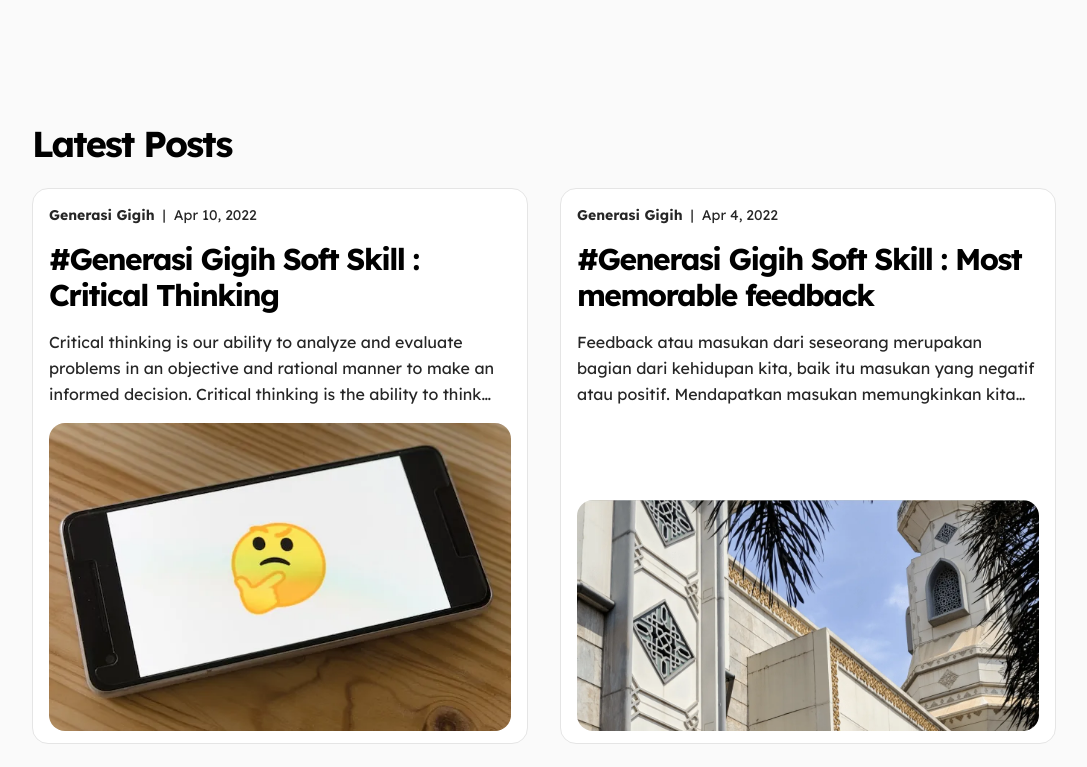
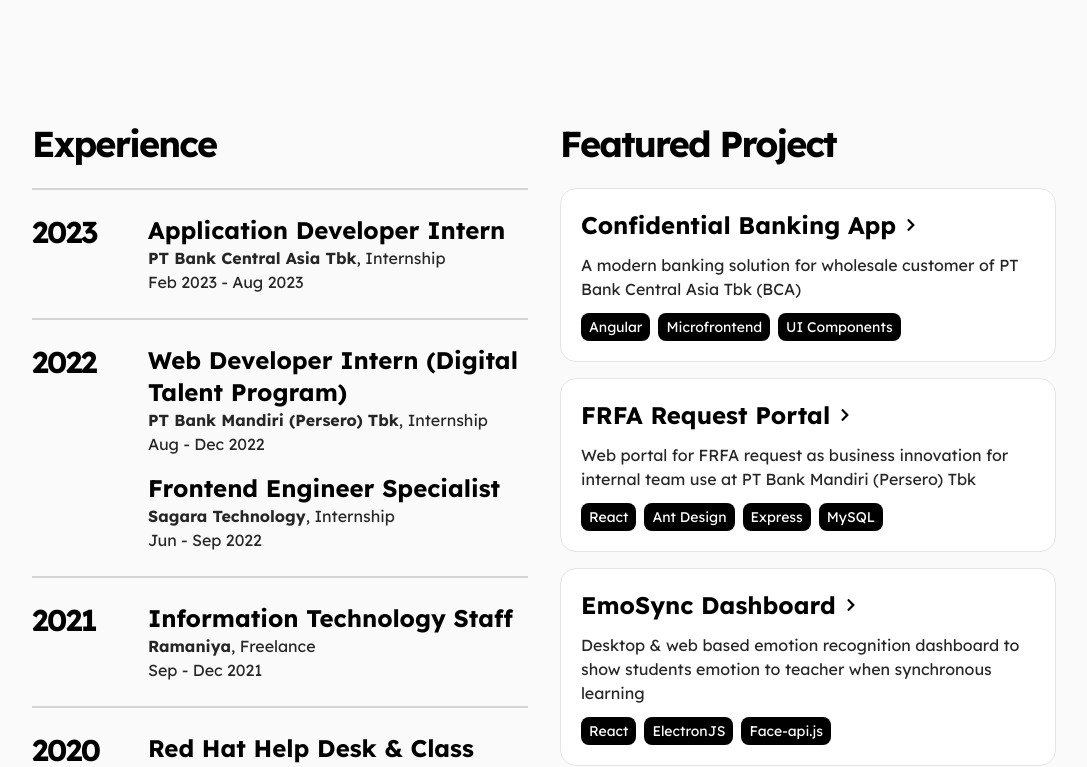
Before and after one commit to irfan44/irfannm, a Next.js app: page / in a window 1280 px wide. Shown: the part 540-1307 px from the top of the page, without its empty margins (96-1183 px from the left). Built offline with nearby package versions, Linux system fonts and the light colour scheme.

Commit message:
feat: add project details

```diff
--- a/components/pages/about/Experience.tsx
+++ b/components/pages/about/Experience.tsx
@@ -7,8 +7,8 @@
       <div className="flex flex-col space-y-8">
         {experience.map((value) => {
           return (
-            <>
-              <hr className="border border-neutral-300 dark:border-neutral-500" />
+            <div key={value.year}>
+              <hr className="border border-neutral-300 dark:border-neutral-500 mb-8" />
               <div className="grid gap-4 grid-cols-1 lg:grid-cols-[100px_minmax(0,1fr)]">
                 <div>
                   <h3>{value.year}</h3>
@@ -38,7 +38,7 @@
                   })}
                 </div>
               </div>
-            </>
+            </div>
           );
         })}
       </div>
--- /dev/null
+++ b/components/pages/home/ExperienceSummary.tsx
@@ -0,0 +1,41 @@
+import Section from '../../layouts/Section';
+import experience from '../../../data/experience';
+
+const ExperienceSummary = () => {
+  return (
+    <>
+      <Section title="Experience">
+        <div className="flex flex-col space-y-6">
+          {experience.map((value) => {
+            return (
+              <div key={value.year}>
+                <hr className="border border-neutral-300 dark:border-neutral-500 mb-6" />
+                <div className="grid gap-4 grid-cols-1 md:grid-cols-[100px_minmax(0,1fr)]">
+                  <div>
+                    <h3>{value.year}</h3>
+                  </div>
+                  <div className="space-y-4">
+                    {value.experience.map((work) => {
+                      return (
+                        <div key={work.year}>
+                          <h4>{work.title}</h4>
+                          <p>
+                            <span className="font-bold">{work.company}</span>,{' '}
+                            {work.employmentType}
+                          </p>
+                          <p>{work.year}</p>
+                        </div>
+                      );
+                    })}
+                  </div>
+                </div>
+              </div>
+            );
+          })}
+        </div>
+      </Section>
+    </>
+  );
+};
+
+export default ExperienceSummary;
--- /dev/null
+++ b/components/pages/home/FeaturedProject.tsx
@@ -0,0 +1,17 @@
+import Section from '../../layouts/Section';
+import projects from '../../../data/projects';
+import ProjectList from '../projects/ProjectList';
+
+const FeaturedProject = () => {
+  const featuredProject = projects.filter((value) => value.isFeatured === true);
+
+  return (
+    <Section title="Featured Project">
+      <div className="space-y-4">
+        <ProjectList projects={featuredProject} />
+      </div>
+    </Section>
+  );
+};
+
+export default FeaturedProject;
--- a/components/pages/projects/ProjectCard.tsx
+++ b/components/pages/projects/ProjectCard.tsx
@@ -1,29 +1,41 @@
 import Image from 'next/image';
-import { FaGithub } from 'react-icons/fa';
+import { FaChevronRight, FaGithub } from 'react-icons/fa';
 import { FiExternalLink } from 'react-icons/fi';
 import Projects from 'types/projects';
 import ExternalLink from 'lib/ui/ExternalLink';
+import { useState } from 'react';
+import { Dialog } from '@headlessui/react';
 
 const ProjectCard = ({
   name,
   description,
   techStack,
+  images,
+  company,
+  whatIDo,
+  url,
   sourceCode,
-  url,
+  overview,
+  date,
+  role,
 }: Projects) => {
+  const [isOpen, setIsOpen] = useState(false);
+
   return (
-    <div className="flex flex-col justify-between space-y-3 bg-white border border-neutral-200 dark:bg-neutral-800 dark:border-neutral-700 rounded-2xl p-5 hover:rounded-xl">
-      <Image
-        className="rounded-2xl"
-        alt={name}
-        src="/assets/projects/project-default.png"
-        height={278}
-        width={590}
-      />
-      <h4>{name}</h4>
+    <>
+      <div
+        className="flex flex-col justify-between space-y-3 bg-white border border-neutral-200 cursor-pointer dark:bg-neutral-800 dark:border-neutral-700 rounded-2xl p-5 hover:rounded-xl hover:shadow dark:hover:shadow-neutral-700"
+        onClick={() => setIsOpen(true)}
+      >
+        <h4 className="flex items-center">
+          {name}{' '}
+          <span className="text-sm ml-2">
+            <FaChevronRight />
+          </span>
+        </h4>
         <p>{description}</p>
         <div className="space-y-4">
-        <div className="flex space-x-2">
+          <div className="flex flex-wrap gap-2">
             {techStack.map((stack) => {
               return (
                 <div
@@ -35,7 +47,36 @@
               );
             })}
           </div>
-        <div className="flex space-x-4">
+        </div>
+      </div>
+      <Dialog
+        open={isOpen}
+        onClose={() => setIsOpen(false)}
+        className="relative z-50"
+      >
+        <div className="fixed inset-0 bg-black/30" aria-hidden="true" />
+        <div className="fixed inset-0 flex items-center justify-center p-4">
+          <Dialog.Panel className="space-y-4 mx-auto w-2/3 rounded-3xl bg-white p-6 dark:bg-neutral-800">
+            {images && (
+              <Image
+                src={`/assets/projects/${images[0]}`}
+                alt={name}
+                width={300}
+                height={100}
+              />
+            )}
+            <div className="flex items-center justify-between">
+              <p>Project Details</p>
+              <button onClick={() => setIsOpen(false)}>X</button>
+            </div>
+            <div className="grid gap-4 grid-cols-1 md:grid-cols-2">
+              <div className="space-y-2">
+                <div>
+                  <h4>{name}</h4>
+                  {company && <p>{company}</p>}
+                  <p>{date}</p>
+                </div>
+                <div className="space-y-1">
                   {url.length !== 0 && (
                     <div className="hover:underline">
                       <ExternalLink
@@ -66,7 +107,40 @@
                   )}
                 </div>
               </div>
+              <div>
+                <p className="break-words">{overview}</p>
               </div>
+            </div>
+            <div className="grid gap-4 grid-cols-1 md:grid-cols-2">
+              <div className="space-y-2">
+                <div>
+                  <h5>Role</h5>
+                  <p>{role}</p>
+                </div>
+                <div>
+                  <h5>What I do</h5>
+                  <ul className="list-disc ml-5">
+                    {whatIDo &&
+                      whatIDo.map((value) => {
+                        return <li key={value}>{value}</li>;
+                      })}
+                  </ul>
+                </div>
+              </div>
+              <div>
+                <h5>Tech Stack</h5>
+                <ul className="list-disc ml-5">
+                  {techStack.map((stack) => {
+                    return <li key={stack}>{stack}</li>;
+                  })}
+                </ul>
+              </div>
+            </div>
+          </Dialog.Panel>
+        </div>
+      </Dialog>
+    </>
   );
 };
+
 export default ProjectCard;
--- a/components/pages/projects/ProjectList.tsx
+++ b/components/pages/projects/ProjectList.tsx
@@ -1,22 +1,32 @@
 import ProjectCard from 'components/pages/projects/ProjectCard';
-import projects from 'data/projects';
+import Projects from '../../../types/projects';
 
-const ProjectList = () => {
+type Props = {
+  projects: Projects[];
+};
+
+const ProjectList = (props: Props) => {
   return (
-    <div className="mt-12 grid grid-cols-1 md:grid-cols-2 gap-4">
-      {projects.map((project) => {
+    <>
+      {props.projects.map((project) => {
         return (
           <ProjectCard
             key={project.name}
             name={project.name}
             description={project.description}
             techStack={project.techStack}
+            sourceCode={project.sourceCode}
             url={project.url}
-            sourceCode={project.sourceCode}
+            whatIDo={project.whatIDo}
+            images={project.images}
+            company={project.company}
+            overview={project.overview}
+            date={project.date}
+            role={project.role}
           />
         );
       })}
-    </div>
+    </>
   );
 };
 
--- a/data/navMenu.ts
+++ b/data/navMenu.ts
@@ -5,8 +5,8 @@
 
 const menuList: Menu[] = [
   { name: 'Home', link: '/' },
+  { name: 'Projects', link: '/projects' },
   { name: 'Blog', link: '/blog' },
-  { name: 'Projects', link: '/projects' },
   { name: 'About', link: '/about' },
 ];
 
--- a/data/projects.ts
+++ b/data/projects.ts
@@ -1,6 +1,32 @@
 import Projects from 'types/projects';
 
 const projects: Projects[] = [
+  {
+    name: 'Confidential Banking App',
+    description:
+      'A modern banking solution for wholesale customer of PT Bank Central Asia Tbk (BCA)',
+    isFeatured: true,
+    type: 'Work',
+    company: 'PT Bank Central Asia Tbk (BCA)',
+    techStack: ['Angular', 'Microfrontend', 'UI Components'],
+    url: 'asdasdas',
+    sourceCode: 'sdasdasd',
+    overview:
+      'sadsdasdassssssssssssssssssssssssssssssssssssssssssssssssssssssssssssssssssssssssssssssssssssssssssssssssssssssssssssssss',
+    date: 'Feb - Aug 2023',
+    role: 'Frontend Engineer',
+    whatIDo: ['sasdasda', 'sadsadsd'],
+  },
+  {
+    name: 'MyBatch',
+    description:
+      'An Angular based application for batch management & update data using stored procedure',
+    type: 'Work',
+    company: 'PT Bank Central Asia Tbk (BCA)',
+    techStack: ['Angular', 'Ant Design', 'Spring Boot', 'Oracle DB'],
+    url: '',
+    sourceCode: '',
+  },
   {
     name: 'irfannm.dev',
     description: 'My personal blog & website',
@@ -12,14 +38,19 @@
     name: 'FRFA Request Portal',
     description:
       'Web portal for FRFA request as business innovation for internal team use at PT Bank Mandiri (Persero) Tbk',
-    techStack: ['React', 'Ant Design'],
+    isFeatured: true,
+    type: 'Work',
+    company: 'PT Bank Mandiri (Persero) Tbk',
+    techStack: ['React', 'Ant Design', 'Express', 'MySQL'],
     url: '',
     sourceCode: '',
   },
   {
-    name: 'Emoview for Teachers',
+    name: 'EmoSync Dashboard',
     description:
       'Desktop & web based emotion recognition dashboard to show students emotion to teacher when synchronous learning',
+    isFeatured: true,
+    type: 'Personal',
     techStack: ['React', 'ElectronJS', 'Face-api.js'],
     url: 'https://emoview-v2.vercel.app',
     sourceCode: 'https://github.com/irfan44/emoview',
@@ -29,6 +60,8 @@
     description:
       'Literanian is a digital literacy website aimed to improve reading interest among users in Indonesia',
     techStack: ['React', 'Firebase', 'TypeScript'],
+    isFeatured: true,
+    type: 'Personal',
     url: 'https://literanian.vercel.app',
     sourceCode: 'https://github.com/irfan44/literanian',
   },
@@ -64,14 +97,6 @@
     sourceCode: 'https://github.com/irfan44/Aksara_sundaV2',
   },
   {
-    name: 'Optimasi Barang Bawaan',
-    description:
-      'Implementation of genetic algrothim (GA) for optimizing the items to carry in a bag for travel',
-    techStack: ['Python', 'Jupyter Notebook'],
-    url: '',
-    sourceCode: 'https://github.com/irfan44/GA-Optimasi-Barang-Bawaan',
-  },
-  {
     name: 'YukJahit',
     description: 'A web application for online dressmaking service',
     techStack: ['PHP', 'MySQL', 'HTML', 'CSS'],
--- a/pages/index.tsx
+++ b/pages/index.tsx
@@ -5,9 +5,11 @@
 import Section from 'components/layouts/Section';
 import { getAllPosts } from 'lib/postsHandler';
 import AllPosts from 'types/allPosts';
+import ExperienceSummary from '../components/pages/home/ExperienceSummary';
+import FeaturedProject from '../components/pages/home/FeaturedProject';
 
 const Index = ({ allPosts }: AllPosts) => {
-  const latestPosts = allPosts.slice(0, 4);
+  const latestPosts = allPosts.slice(0, 2);
 
   const pageMeta = {
     title: "Hi, I'm Irfan!",
@@ -20,6 +22,10 @@
       <Meta data={pageMeta} />
       <div className="space-y-16">
         <HeroSection />
+        <div className="grid gap-8 grid-cols-1 xl:grid-cols-2">
+          <ExperienceSummary />
+          <FeaturedProject />
+        </div>
         {latestPosts.length > 0 && (
           <>
             <Section title="Latest Posts">
--- a/pages/projects.tsx
+++ b/pages/projects.tsx
@@ -1,6 +1,8 @@
 import Meta from 'components/common/Meta';
 import PageHeader from 'components/layouts/PageHeader';
 import ProjectList from 'components/pages/projects/ProjectList';
+import projects from '../data/projects';
+import { Tab } from '@headlessui/react';
 
 const Projects = () => {
   const pageMeta = {
@@ -8,6 +10,12 @@
     description: "Irfan Nurghiffari Muhajir's projects",
     ogImage: '/assets/images/irfan.jpeg',
   };
+
+  const workProjects = projects.filter((value) => value.type === 'Work');
+  const personalProjects = projects.filter(
+    (value) => value.type === 'Personal'
+  );
+
   return (
     <>
       <Meta data={pageMeta} />
@@ -15,7 +23,42 @@
         pageTitle="Projects"
         pageDescription="Various projects that I have worked on."
       />
-      <ProjectList />
+      <div className="mt-6">
+        <Tab.Group>
+          <Tab.List className="space-x-2 mx-auto px-1 py-1 h-9 flex text-sm border border-neutral-200 bg-neutral-100 dark:bg-neutral-800 dark:border-neutral-700 rounded-full w-fit">
+            <Tab
+              className={({ selected }) =>
+                selected
+                  ? 'dark:bg-neutral-900 bg-white rounded-full px-3 py-1 font-bold text-black dark:text-white'
+                  : 'px-3 py-1'
+              }
+            >
+              Work Projects
+            </Tab>
+            <Tab
+              className={({ selected }) =>
+                selected
+                  ? 'dark:bg-neutral-900 bg-white rounded-full px-3 py-1 font-bold text-black dark:text-white'
+                  : 'px-3 py-1'
+              }
+            >
+              Personal Projects
+            </Tab>
+          </Tab.List>
+          <Tab.Panels>
+            <Tab.Panel>
+              <div className="mt-8 grid gap-4 grid-cols-1 md:grid-cols-2">
+                <ProjectList projects={workProjects} />
+              </div>
+            </Tab.Panel>
+            <Tab.Panel>
+              <div className="mt-8 grid gap-4 grid-cols-1 md:grid-cols-2">
+                <ProjectList projects={personalProjects} />
+              </div>
+            </Tab.Panel>
+          </Tab.Panels>
+        </Tab.Group>
+      </div>
     </>
   );
 };
```
Also changed, not shown: types/projects.ts (+8 -0 lines). Lines whose indentation alone changed are shown as unchanged.
